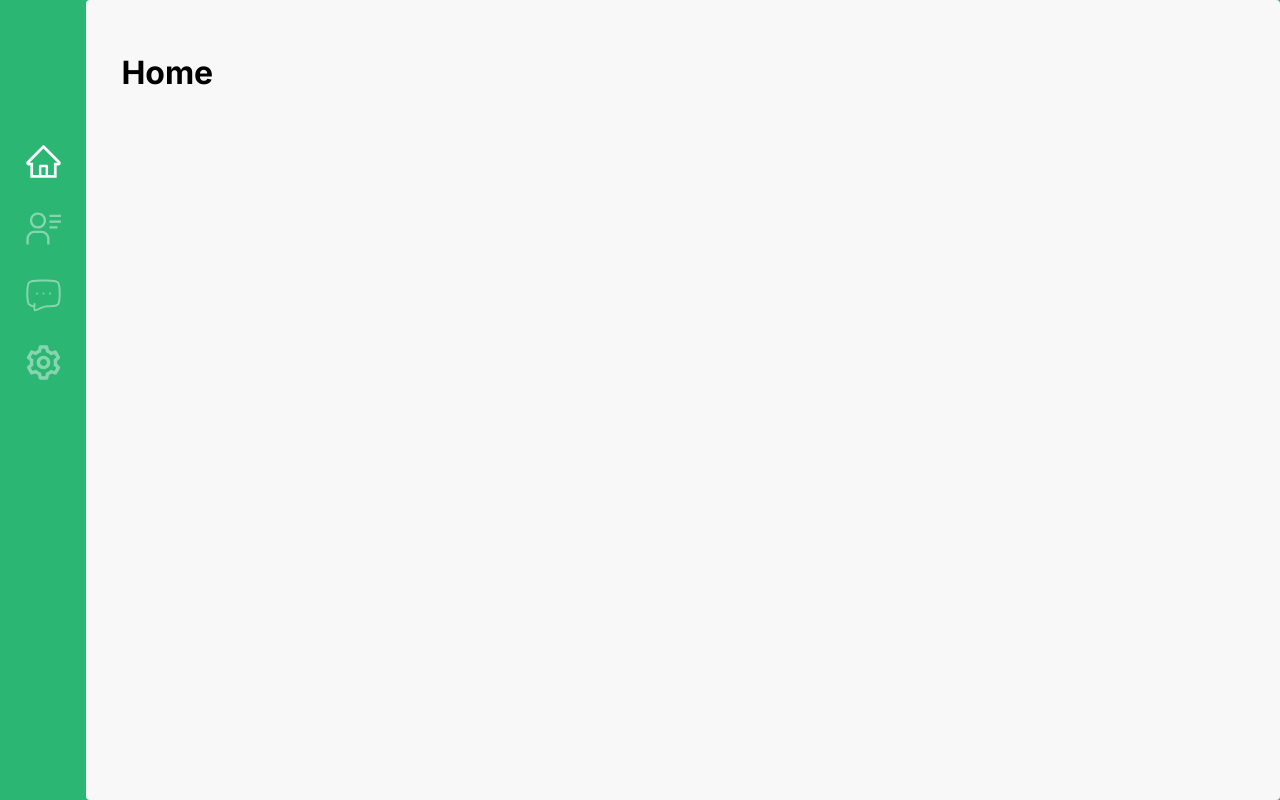
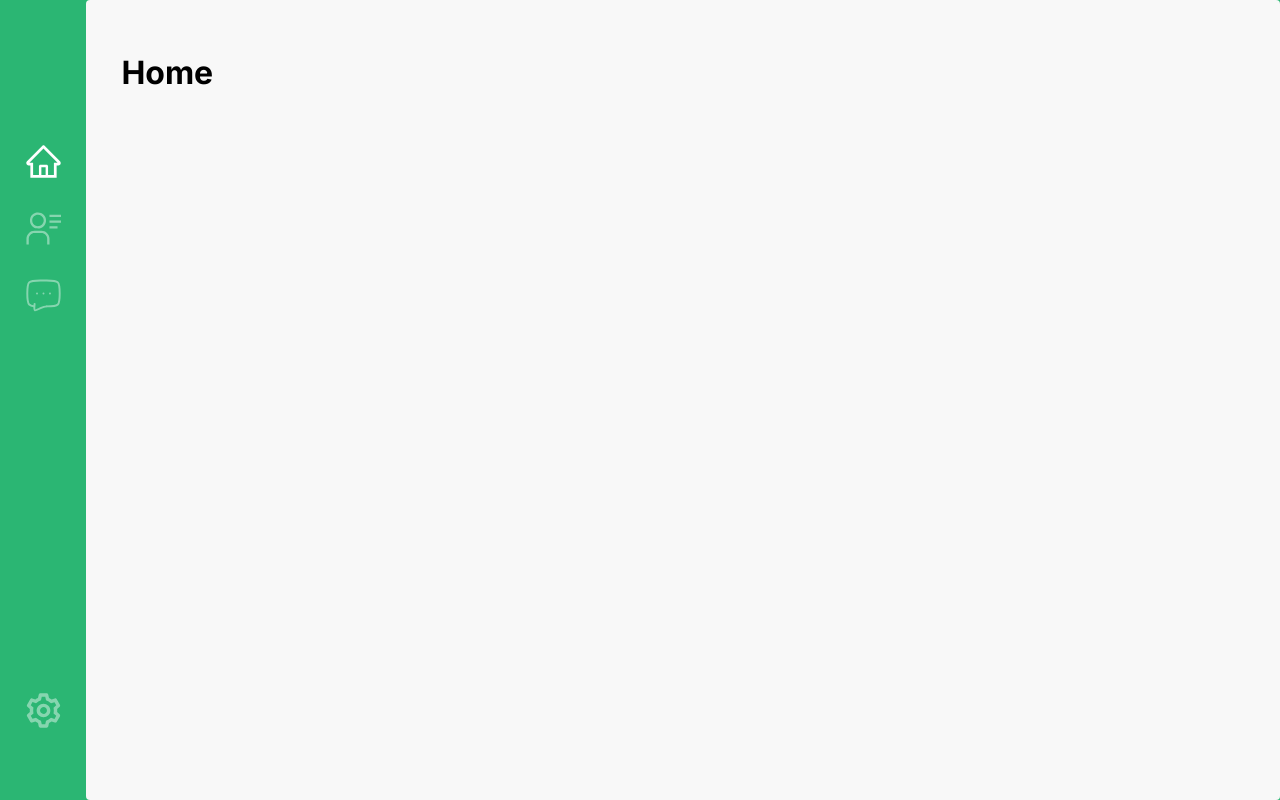
Before and after one commit to tim-tersigni/nerveli-dashboard-prototype, a Next.js app: page / in a window 1280 px wide. Built offline with nearby package versions, Linux system fonts and the light colour scheme.

Commit message:
Fix sidebar layout

```diff
--- a/components/sidebar.module.css
+++ b/components/sidebar.module.css
@@ -8,3 +8,7 @@
     height: 100vh;
     gap: 2rem;
 }
+
+.bottomIcon {
+    margin-top: auto;
+}
--- a/components/sidebar.tsx
+++ b/components/sidebar.tsx
@@ -27,7 +27,7 @@ const Sidebar = () => {
       {icons.map((icon: IconProps) => {
         const isSelected = router.asPath === icon.path;
         return (
-          <Link key={icon.alt} href={icon.path}>
+          <Link className={icon.alt === "Settings" ? styles.bottomIcon : ''} href={icon.path}>
             <Icon
               src={icon.src}
               alt={icon.alt}
```
